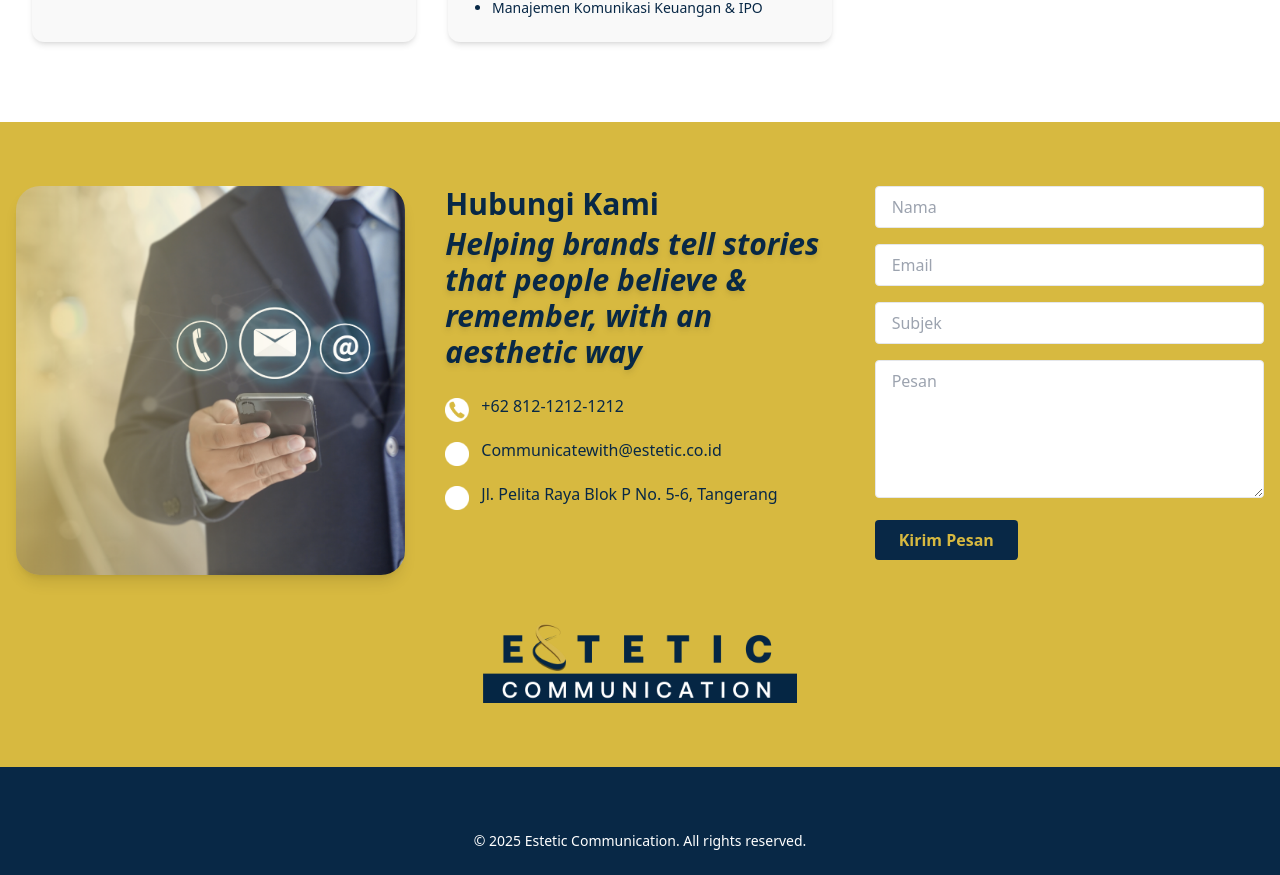
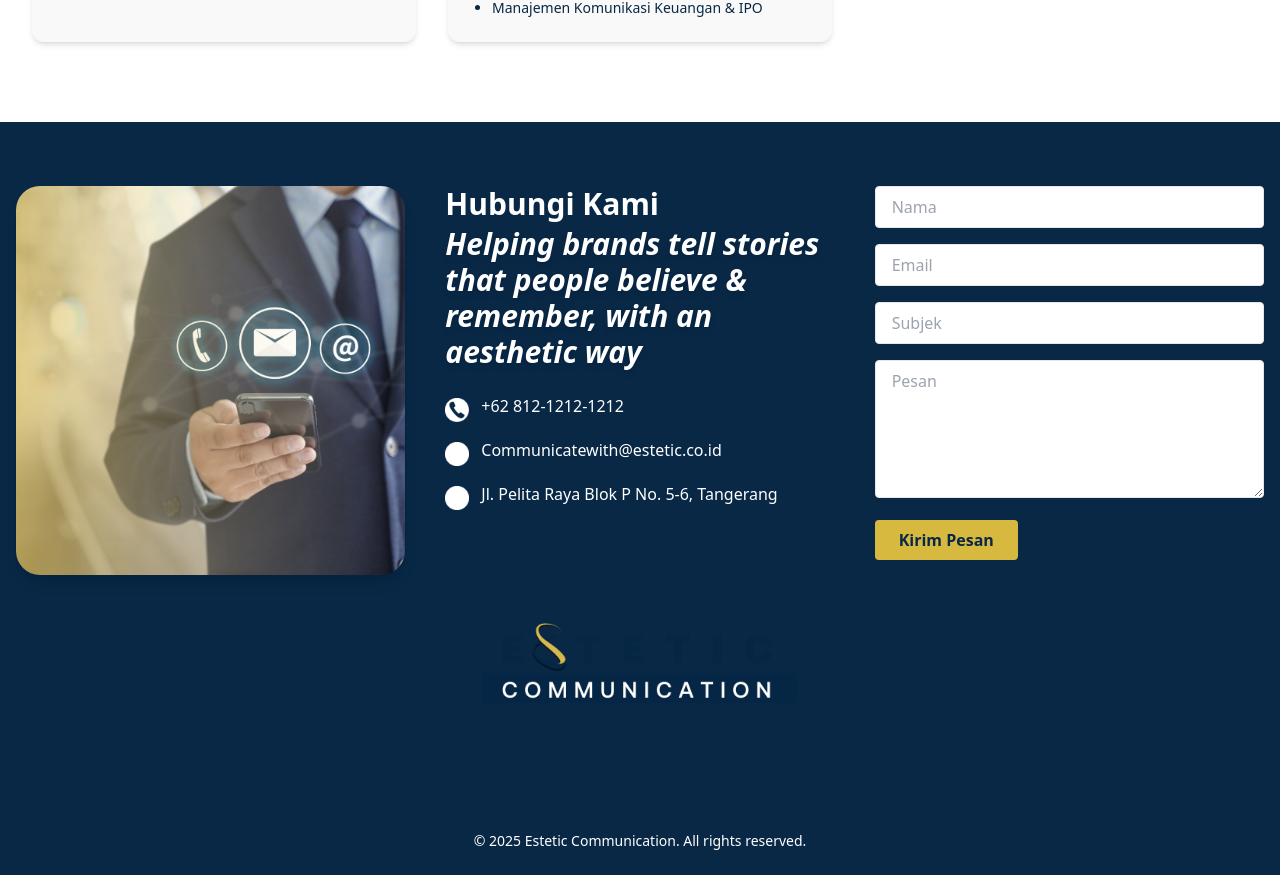
Before and after one commit to ProfAdri90/estetic-dinamis, a Next.js app: page / in a window 1280 px wide. Shown: the part 5338-6213 px from the top of the page. Built offline with nearby package versions, Linux system fonts and the light colour scheme.

Commit message:
Update index.js

```diff
--- a/pages/index.js
+++ b/pages/index.js
@@ -579,7 +579,7 @@ useEffect(() => {
   </div>
 </section>
 
-   <section className="bg-[#d7b940] text-[#082846] py-16 px-4" id="kontak">
+  <section className="bg-[#082846] text-white py-16 px-4" id="kontak">
   <div className="max-w-7xl mx-auto">
     <div className="grid grid-cols-1 md:grid-cols-3 gap-10 items-start">
 
@@ -591,10 +591,10 @@ useEffect(() => {
       {/* Kolom 2: Judul + Info Kontak */}
       <div className="space-y-6">
         <div>
-          <h2 className="text-2xl md:text-3xl font-bold mb-1 text-[#082846]">
+          <h2 className="text-2xl md:text-3xl font-bold mb-1">
             {lang === 'id' ? 'Hubungi Kami' : 'Contact Us'}
           </h2>
-          <p className="text-2xl md:text-3xl font-bold italic text-[#082846] font-['Dancing Script',cursive] drop-shadow-md">
+          <p className="text-2xl md:text-3xl font-bold italic font-['Dancing Script',cursive] drop-shadow-md">
             Helping brands tell stories that people believe & remember, with an aesthetic way
           </p>
         </div>
@@ -616,11 +616,11 @@ useEffect(() => {
 
       {/* Kolom 3: Form Kontak */}
       <form className="space-y-4">
-        <input type="text" placeholder={lang === 'id' ? 'Nama' : 'Name'} className="w-full px-4 py-2 border rounded" />
-        <input type="email" placeholder="Email" className="w-full px-4 py-2 border rounded" />
-        <input type="text" placeholder={lang === 'id' ? 'Subjek' : 'Subject'} className="w-full px-4 py-2 border rounded" />
-        <textarea placeholder={lang === 'id' ? 'Pesan' : 'Message'} rows="5" className="w-full px-4 py-2 border rounded"></textarea>
-        <button type="submit" className="bg-[#082846] text-[#d7b940] px-6 py-2 rounded font-bold">
+        <input type="text" placeholder={lang === 'id' ? 'Nama' : 'Name'} className="w-full px-4 py-2 border rounded text-[#082846]" />
+        <input type="email" placeholder="Email" className="w-full px-4 py-2 border rounded text-[#082846]" />
+        <input type="text" placeholder={lang === 'id' ? 'Subjek' : 'Subject'} className="w-full px-4 py-2 border rounded text-[#082846]" />
+        <textarea placeholder={lang === 'id' ? 'Pesan' : 'Message'} rows="5" className="w-full px-4 py-2 border rounded text-[#082846]"></textarea>
+        <button type="submit" className="bg-[#d7b940] text-[#082846] px-6 py-2 rounded font-bold">
           {lang === 'id' ? 'Kirim Pesan' : 'Send Message'}
         </button>
       </form>
```
